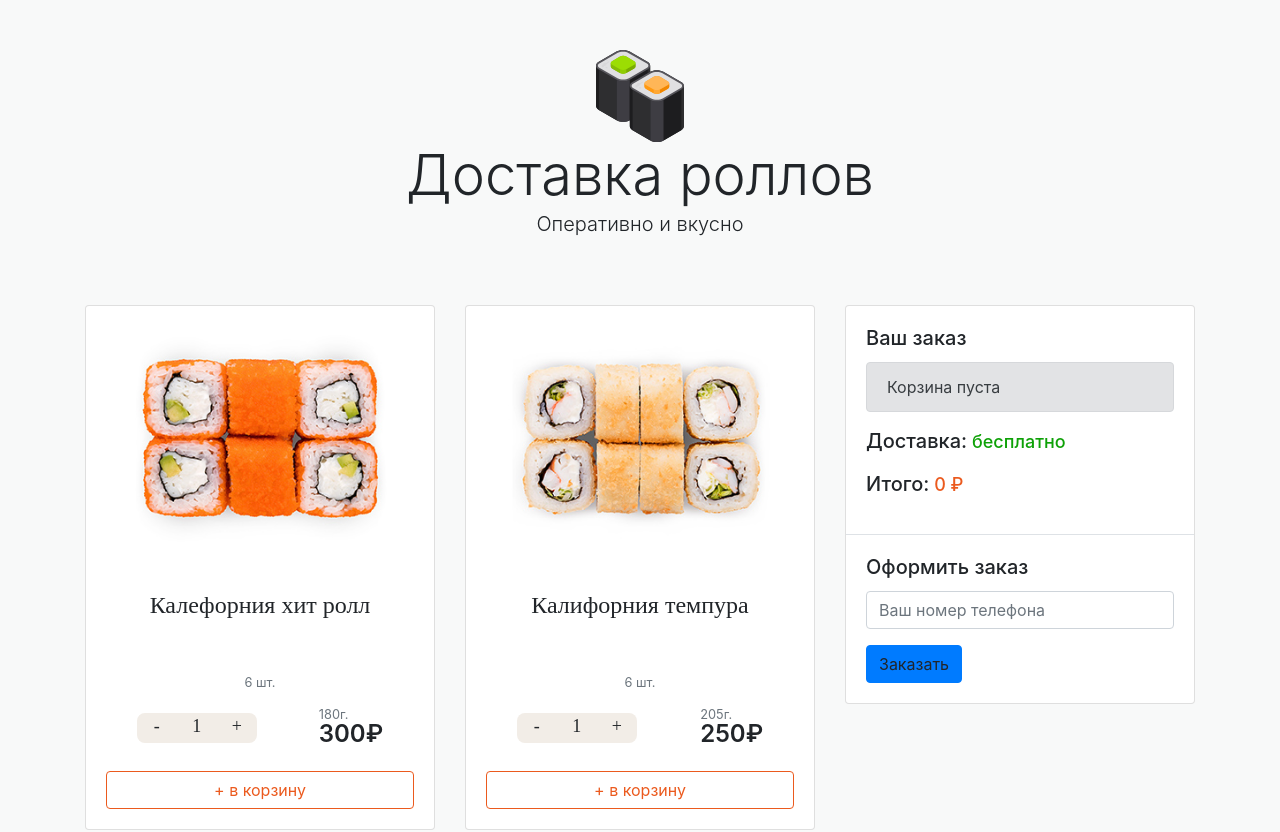
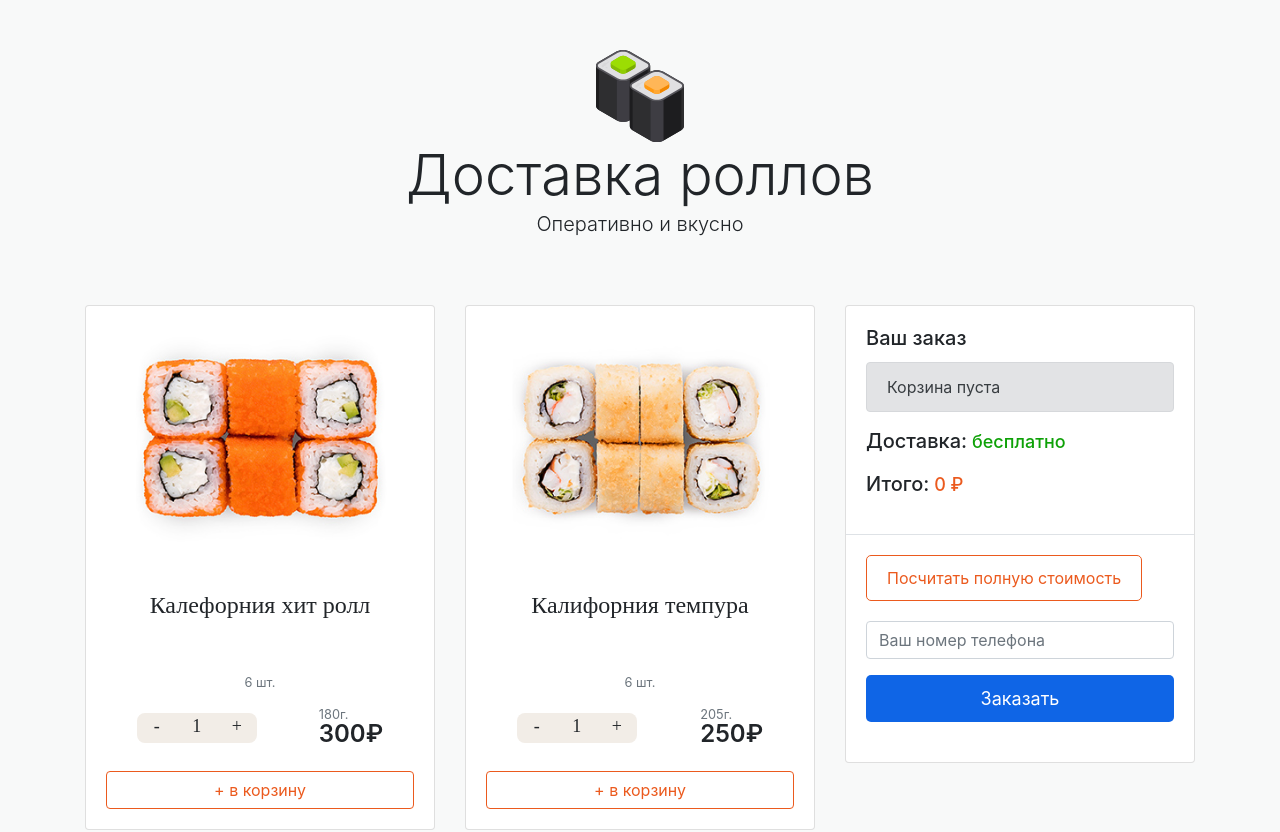
Before and after one commit to R1msk1y/market_place_sushi, a React (Create React App) app: page / in a window 1280 px wide. Shown: the top 832 px of the page. Built offline with nearby package versions, Linux system fonts and the light colour scheme.

Commit message:
добавил стилей
добавил стилей

```diff
--- a/src/App.js
+++ b/src/App.js
@@ -149,14 +149,14 @@ function App() {
 
                 {/* <!-- Оформить заказ --> */}
                 <div id="order-form" className="card-body border-top">
-                  <h5
+                  <button
                     onClick={() => {
                       totalPriceHandle();
                     }}
-                    className="card-title"
+                    className=" btn-count"
                   >
-                    Оформить заказ
-                  </h5>
+                    Посчитать полную стоимость
+                  </button>
                   <form>
                     <div className="form-group">
                       <input
@@ -165,15 +165,15 @@ function App() {
                         placeholder="Ваш номер телефона"
                       />
                     </div>
-                    <a
+                    <div
                       onClick={() => {
                         toDoOrder();
                       }}
                       type="submit"
-                      className="btn btn-primary"
+                      className="btn-order"
                     >
                       Заказать
-                    </a>
+                    </div>
                   </form>
                 </div>
                 {/* <!-- // Оформить заказ --> */}
--- a/src/styles/main.scss
+++ b/src/styles/main.scss
@@ -9,7 +9,33 @@ h3,
 h4 {
   font-family: "Merriweather", serif;
 }
-
+.btn-count {
+  background-color: white;
+  color: #eb5a1e;
+  border: 1px solid #eb5a1e;
+  border-radius: 5px;
+  padding: 10px 20px;
+  margin-bottom: 20px;
+  &:focus {
+    outline: none;
+  }
+  &:hover {
+    transition: all 0.5s linear;
+    outline: none;
+    background-color: #eb5a1e;
+    color: white;
+  }
+}
+.btn-order {
+  text-align: center;
+  font-size: 18px;
+  background-color: #0f65e6;
+  color: white;
+  border: none;
+  border-radius: 5px;
+  padding: 10px 20px;
+  margin-bottom: 20px;
+}
 .header {
   padding-top: 50px;
   padding-bottom: 50px;
```
